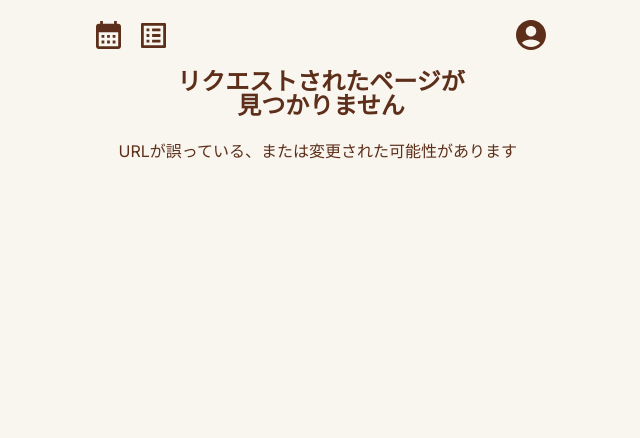
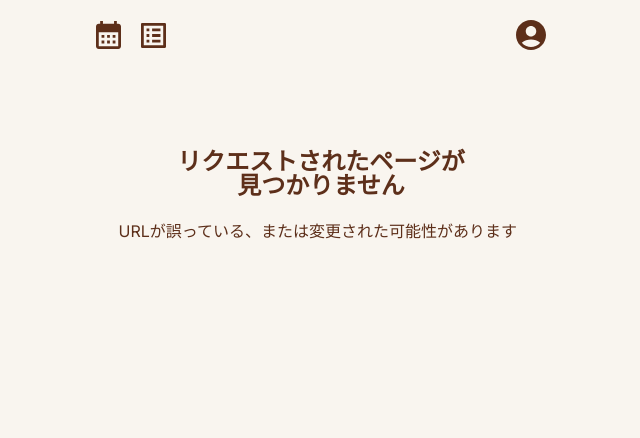
Before and after one commit to Hackathon-25spring-teamE/kajisuke, a Django app: template templates/404.html in a window 1280 px wide. Shown: the top 438 px of the page, without its empty margins (319-959 px from the left). Run offline with Django 5.2, Linux system fonts and the light colour scheme; the template is opened without the code that fills it, so the values that code supplies are empty.

Commit message:
エラーページのメッセージ位置を調整

```diff
--- a/static/css/error404.css
+++ b/static/css/error404.css
@@ -45,5 +45,5 @@ h2 {
 ------------------------------------------- */
 .error-container {
     width: 90%;
-    margin: auto;
+    margin: 80px auto;
 }
--- a/static/css/error500.css
+++ b/static/css/error500.css
@@ -45,5 +45,5 @@ h2 {
 ------------------------------------------- */
 .error-container {
     width: 90%;
-    margin: auto;
+    margin: 80px auto;
 }
```
